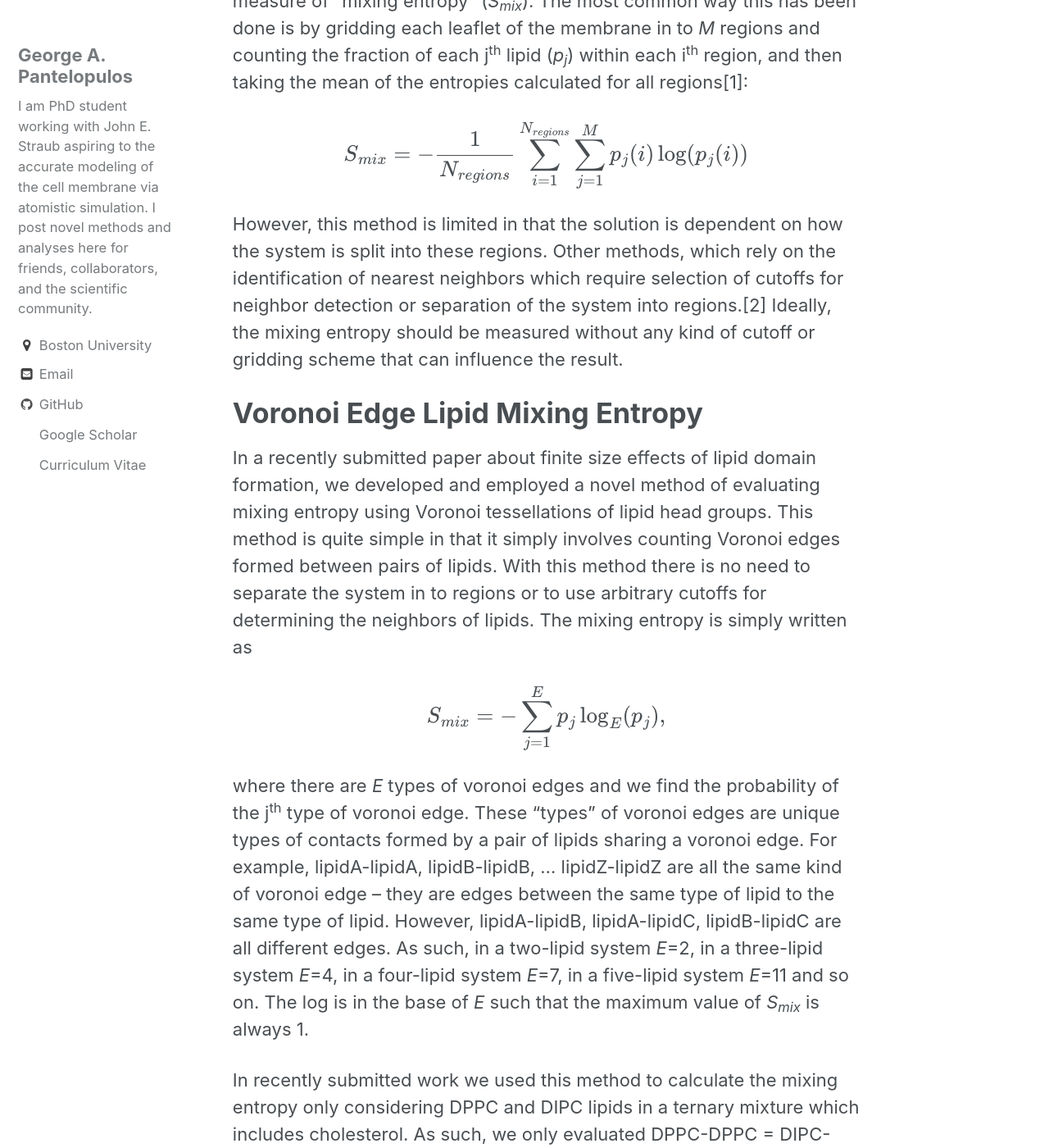
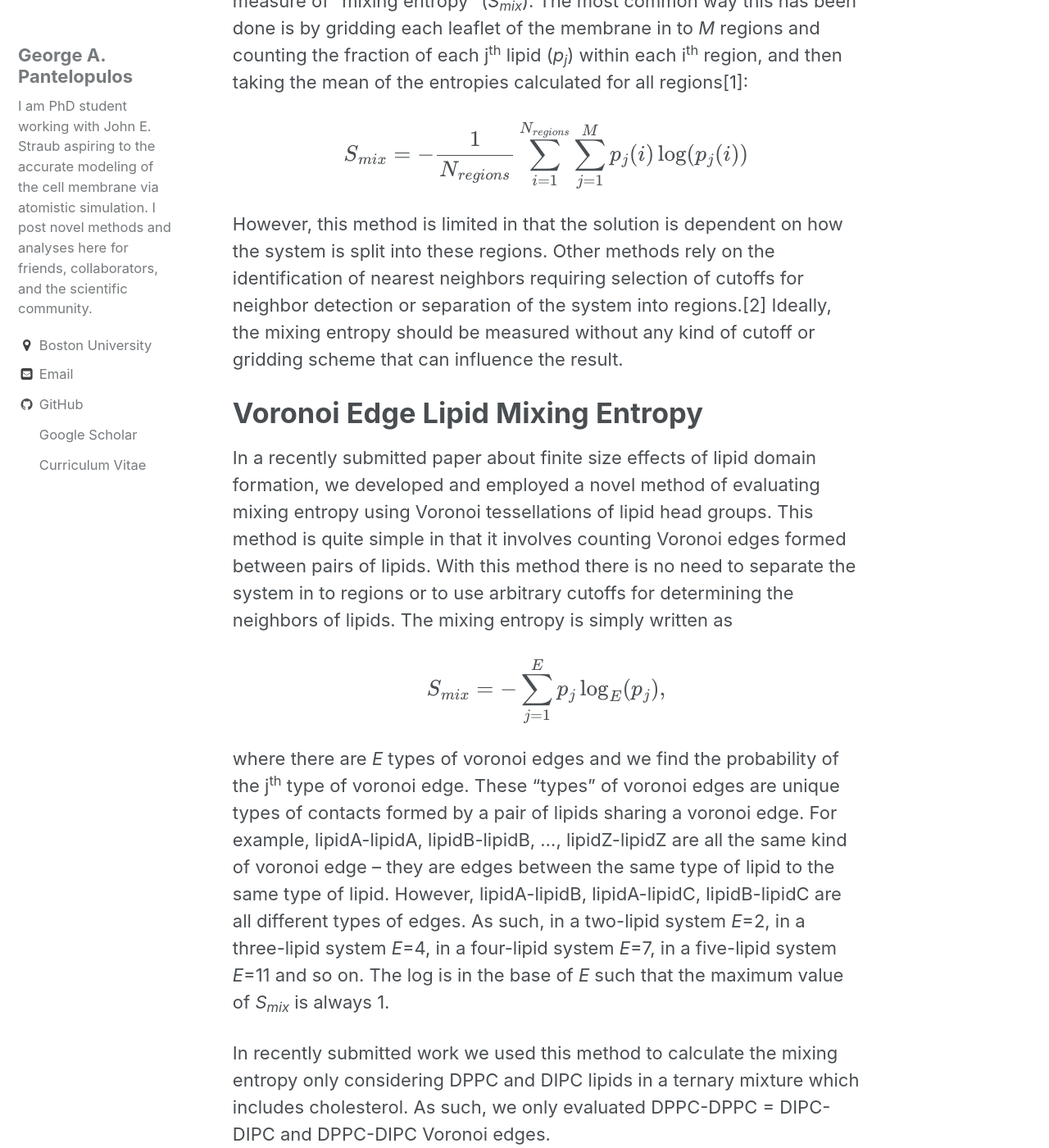
Before and after one commit to gpantel/gpantel.github.io, a Jekyll site: the page built from _posts/2017-06-22-mixent.markdown, in a window 1280 px wide and 1400 px high, scrolled down 1530 px. Shown: the whole window at 82% size. Built offline with Jekyll 4.4.1, drawn with Linux system fonts in a browser that asks for light colours; formulas are drawn with MathJax 3.

Commit message:
Edit to language used in Voronoi Smix

```diff
--- a/_posts/2017-06-22-mixent.markdown
+++ b/_posts/2017-06-22-mixent.markdown
@@ -28,15 +28,15 @@ To quantify how "mixed" a lipid membrane is, many have employed a measure of "mi
 
 $$S_{mix} = -\frac{1}{N_{regions}} \sum^{N_{regions}}_{i=1} \sum^{M}_{j=1} p_j(i) \log(p_j(i))$$
 
-However, this method is limited in that the solution is dependent on how the system is split into these regions. Other methods, which rely on the identification of nearest neighbors which require selection of cutoffs for neighbor detection or separation of the system into regions.[2] Ideally, the mixing entropy should be measured without any kind of cutoff or gridding scheme that can influence the result.
+However, this method is limited in that the solution is dependent on how the system is split into these regions. Other methods rely on the identification of nearest neighbors requiring selection of cutoffs for neighbor detection or separation of the system into regions.[2] Ideally, the mixing entropy should be measured without any kind of cutoff or gridding scheme that can influence the result.
 
 # Voronoi Edge Lipid Mixing Entropy
 
-In a recently submitted paper about finite size effects of lipid domain formation, we developed and employed a novel method of evaluating mixing entropy using Voronoi tessellations of lipid head groups. This method is quite simple in that it simply involves counting Voronoi edges formed between pairs of lipids. With this method there is no need to separate the system in to regions or to use arbitrary cutoffs for determining the neighbors of lipids. The mixing entropy is simply written as
+In a recently submitted paper about finite size effects of lipid domain formation, we developed and employed a novel method of evaluating mixing entropy using Voronoi tessellations of lipid head groups. This method is quite simple in that it involves counting Voronoi edges formed between pairs of lipids. With this method there is no need to separate the system in to regions or to use arbitrary cutoffs for determining the neighbors of lipids. The mixing entropy is simply written as
 
 $$S_{mix} = -\sum^{E}_{j=1} p_j \log_E(p_j),$$
 
-where there are *E* types of voronoi edges and we find the probability of the j<sup>th</sup> type of voronoi edge. These "types" of voronoi edges are unique types of contacts formed by a pair of lipids sharing a voronoi edge. For example, lipidA-lipidA, lipidB-lipidB, ... lipidZ-lipidZ are all the same kind of voronoi edge -- they are edges between the same type of lipid to the same type of lipid. However, lipidA-lipidB, lipidA-lipidC, lipidB-lipidC are all different edges. As such, in a two-lipid system *E*=2, in a three-lipid system *E*=4, in a four-lipid system *E*=7, in a five-lipid system *E*=11 and so on. The log is in the base of *E* such that the maximum value of *S<sub>mix</sub>* is always 1.
+where there are *E* types of voronoi edges and we find the probability of the j<sup>th</sup> type of voronoi edge. These "types" of voronoi edges are unique types of contacts formed by a pair of lipids sharing a voronoi edge. For example, lipidA-lipidA, lipidB-lipidB, ..., lipidZ-lipidZ are all the same kind of voronoi edge -- they are edges between the same type of lipid to the same type of lipid. However, lipidA-lipidB, lipidA-lipidC, lipidB-lipidC are all different types of edges. As such, in a two-lipid system *E*=2, in a three-lipid system *E*=4, in a four-lipid system *E*=7, in a five-lipid system *E*=11 and so on. The log is in the base of *E* such that the maximum value of *S<sub>mix</sub>* is always 1.
 
 In recently submitted work we used this method to calculate the mixing entropy only considering DPPC and DIPC lipids in a ternary mixture which includes cholesterol. As such, we only evaluated DPPC-DPPC = DIPC-DIPC and DPPC-DIPC Voronoi edges.
 
```
Also changed, not shown: 1 other file.
